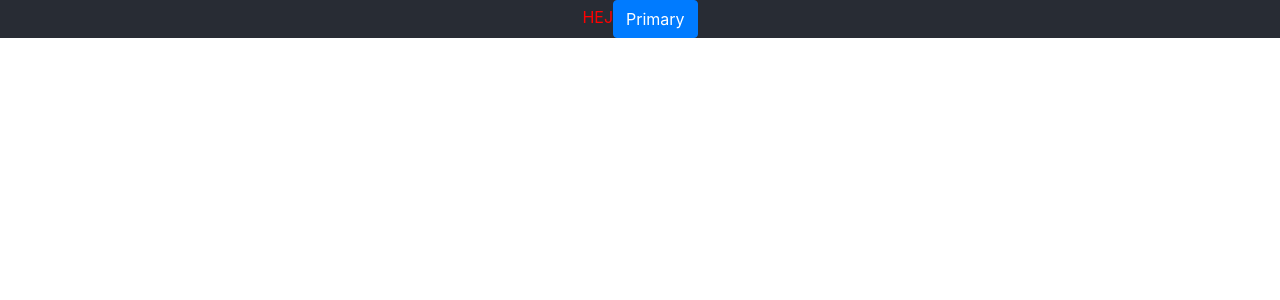
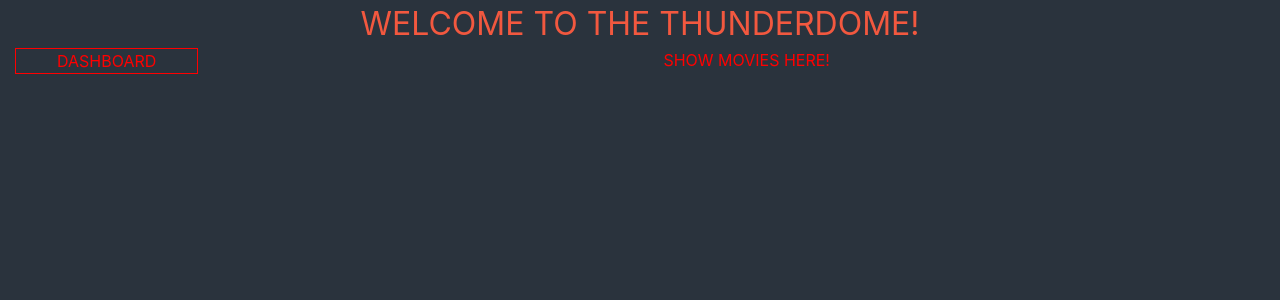
Before and after one commit to EddieJostell/react-mb, a React (Create React App) app: page / in a window 1280 px wide. Shown: the top 300 px of the page. Built offline with nearby package versions, Linux system fonts and the light colour scheme.

Commit message:
Fixed simple application layout

```diff
--- a/src/App.tsx
+++ b/src/App.tsx
@@ -1,20 +1,25 @@
 import React from 'react';
 import './App.css';
 import Layout from './components/Layout/Layout';
-import { Button } from 'reactstrap';
+import { Col, Row } from 'reactstrap';
+import Header from './components/Header/Header';
+import Dashboard from './components/Dashboard/Dashboard';
 
 function App() {
-  const handleClick = () => {
-    alert('Hello');
-  };
-
   return (
     <div className='App'>
       <Layout fluid>
-        HEJ
-        <Button onClick={handleClick} color='primary'>
-          Primary
-        </Button>
+        <Row>
+          <Col>
+            <Header />
+          </Col>
+        </Row>
+        <Row>
+          <Col md={2}>
+            <Dashboard />
+          </Col>
+          <Col md={10}>SHOW MOVIES HERE!</Col>
+        </Row>
       </Layout>
     </div>
   );
--- /dev/null
+++ b/src/components/Dashboard/Dashboard.css
@@ -0,0 +1,3 @@
+.dashboard {
+  border: 1px solid red;
+}
--- /dev/null
+++ b/src/components/Dashboard/Dashboard.tsx
@@ -0,0 +1,8 @@
+import React, { Component } from 'react';
+import './Dashboard.css';
+
+export const Dashboard = () => {
+  return <div className='dashboard'>DASHBOARD</div>;
+};
+
+export default Dashboard;
--- /dev/null
+++ b/src/components/Header/Header.css
@@ -0,0 +1,4 @@
+.header {
+  color: #f2583f;
+  font-size: 2em;
+}
--- /dev/null
+++ b/src/components/Header/Header.tsx
@@ -0,0 +1,7 @@
+import React from 'react';
+import './Header.css';
+export const Header = () => {
+  return <div className='header'>WELCOME TO THE THUNDERDOME!</div>;
+};
+
+export default Header;
--- /dev/null
+++ b/src/components/Layout/Layout.css
@@ -0,0 +1,5 @@
+.layout {
+  background-color: #2a333d;
+  color: red;
+  height: 100vh;
+}
--- a/src/components/Layout/Layout.less
+++ /dev/null
@@ -1,8 +0,0 @@
-.layout {
-  background-color: #282c34 !important;
-  color: red !important;
-}
-
-.container-fluid {
-  padding: 0;
-}
--- a/src/components/Layout/Layout.tsx
+++ b/src/components/Layout/Layout.tsx
@@ -1,6 +1,6 @@
 import React, { FunctionComponent } from 'react';
 import { Container, ContainerProps } from 'reactstrap';
-import './Layout.less';
+import './Layout.css';
 
 export interface IContainerProps extends ContainerProps {
   children?: React.ReactNode;
--- /dev/null
+++ b/src/components/MovieContainer/MovieContainer.tsx
@@ -0,0 +1,5 @@
+import React from 'react';
+
+export const MovieContainer = () => {};
+
+export default MovieContainer;
```
Also changed, not shown: src/components/MovieContainer/MovieContainer.css (added).
